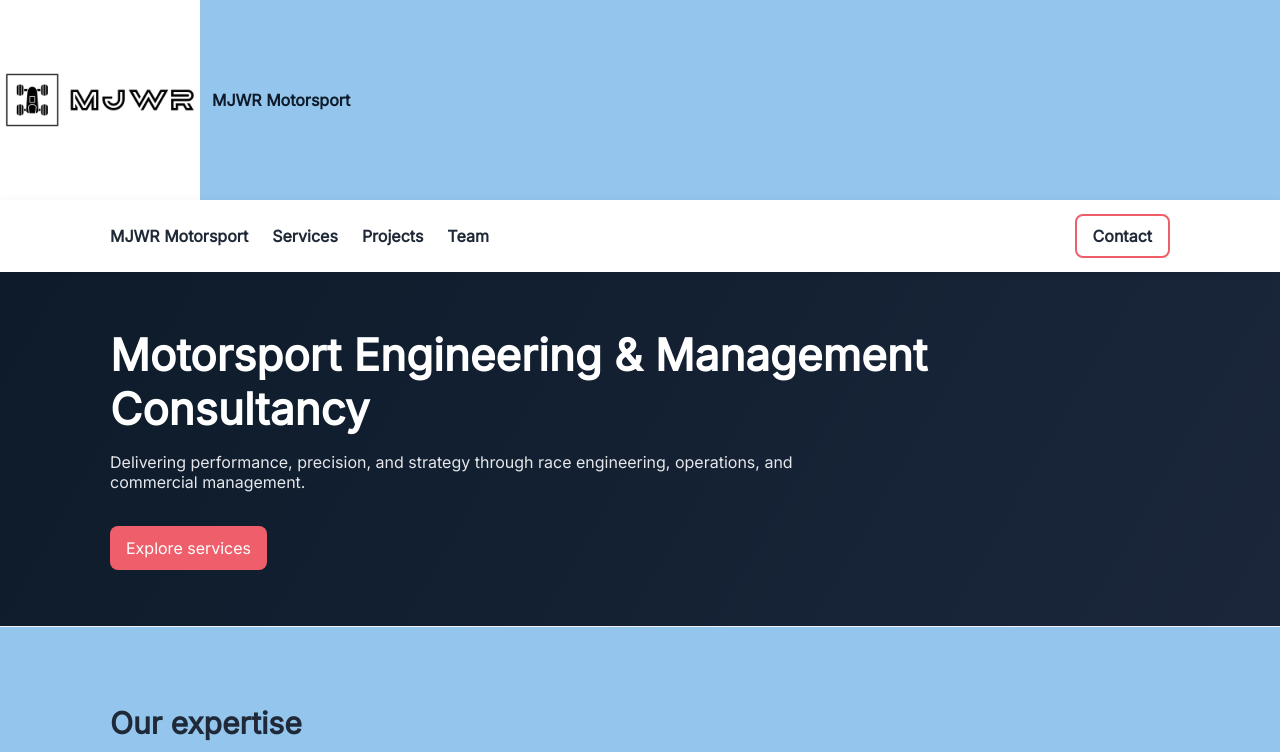
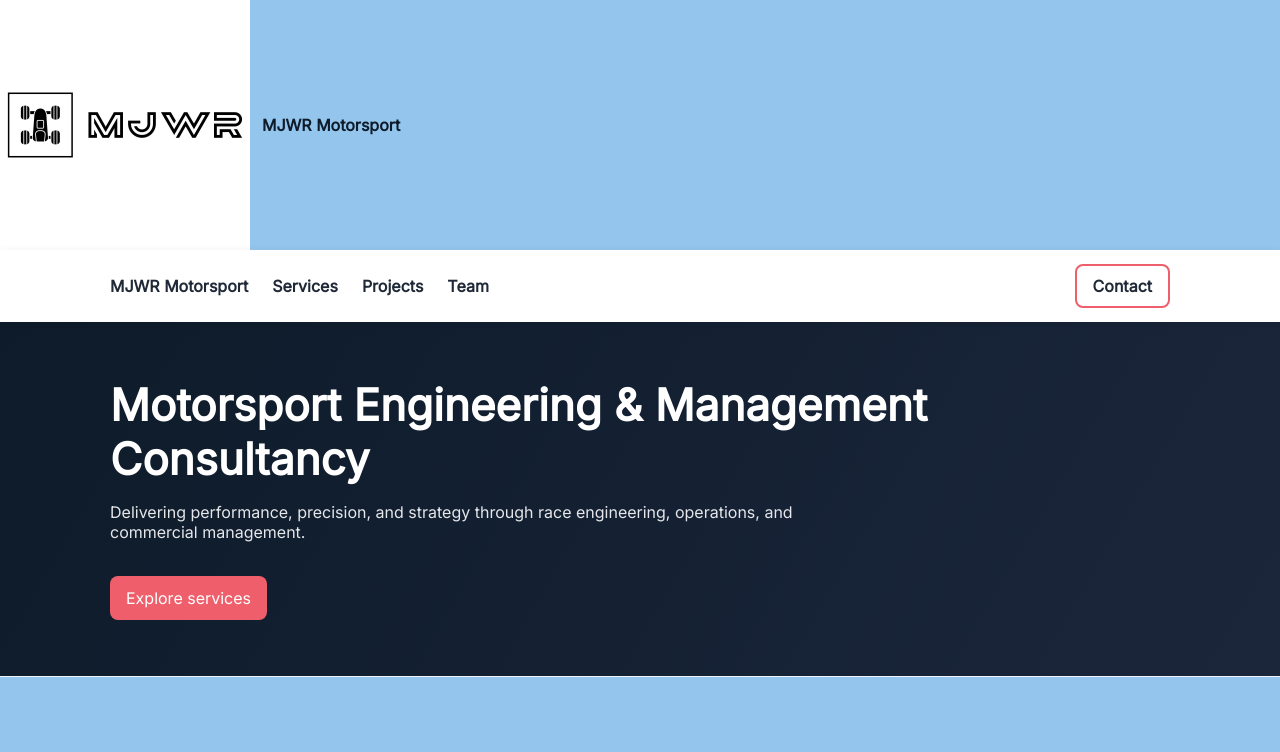
Before and after one commit to Jordy441/mjwr1, a website: page src/index.html in a window 1280 px wide. Shown: the top 752 px of the page. Drawn offline with Linux system fonts and the light colour scheme.

Commit message:
Update index.html

```diff
--- a/src/index.html
+++ b/src/index.html
@@ -22,7 +22,7 @@
     header{position:sticky;top:0;background:#fff;box-shadow:0 1px 8px rgba(0,0,0,.06);z-index:10}
     .nav{display:flex;align-items:center;gap:24px;max-width:var(--max);margin:0 auto;padding:14px 20px}
     .logo{display:flex;align-items:center;gap:12px;font-weight:700;color:var(--brand)}
-    .logo img{height:200px;width:auto}
+    .logo img{height:250px;width:auto}
     .nav a{color:var(--text);font-weight:600}
     .cta{margin-left:auto;padding:10px 16px;border:2px solid var(--accent);border-radius:8px}
     .hero{background:linear-gradient(120deg,#0d1b2a,#1b263b);color:#fff}
```
